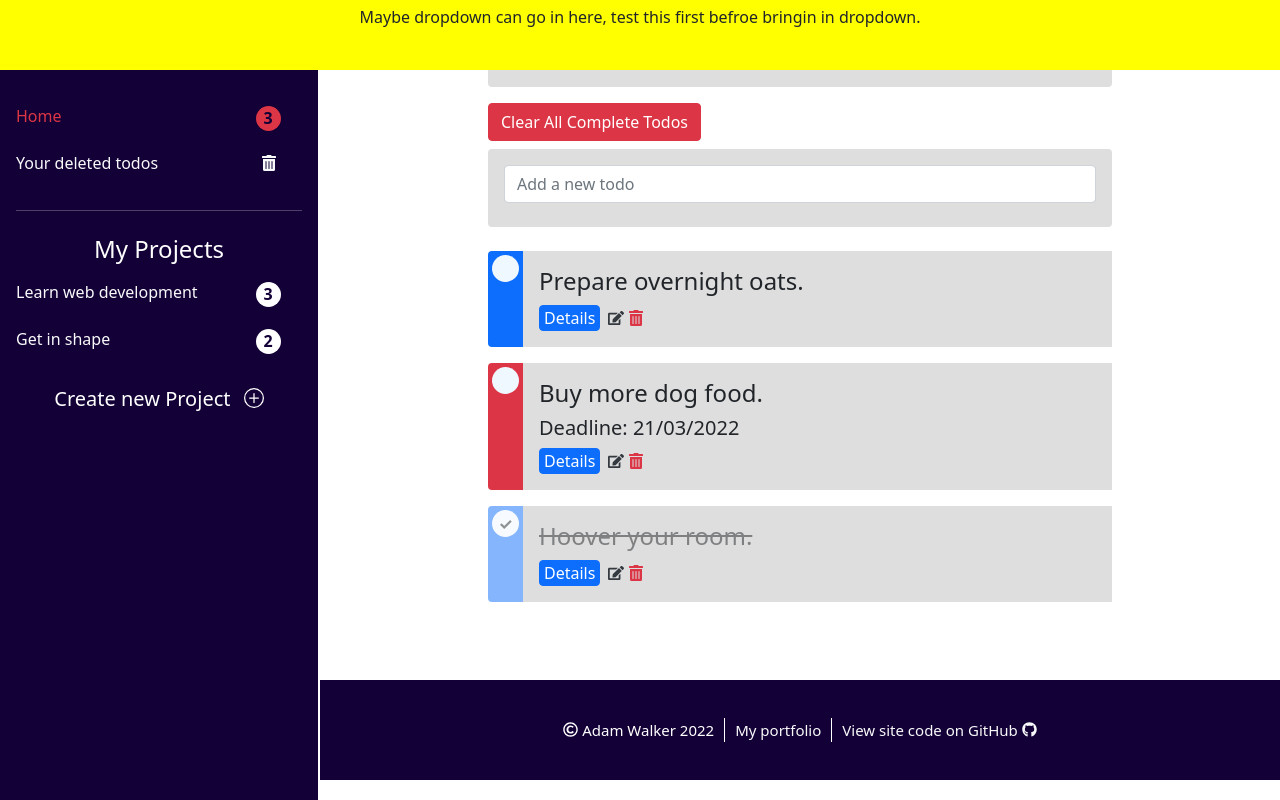
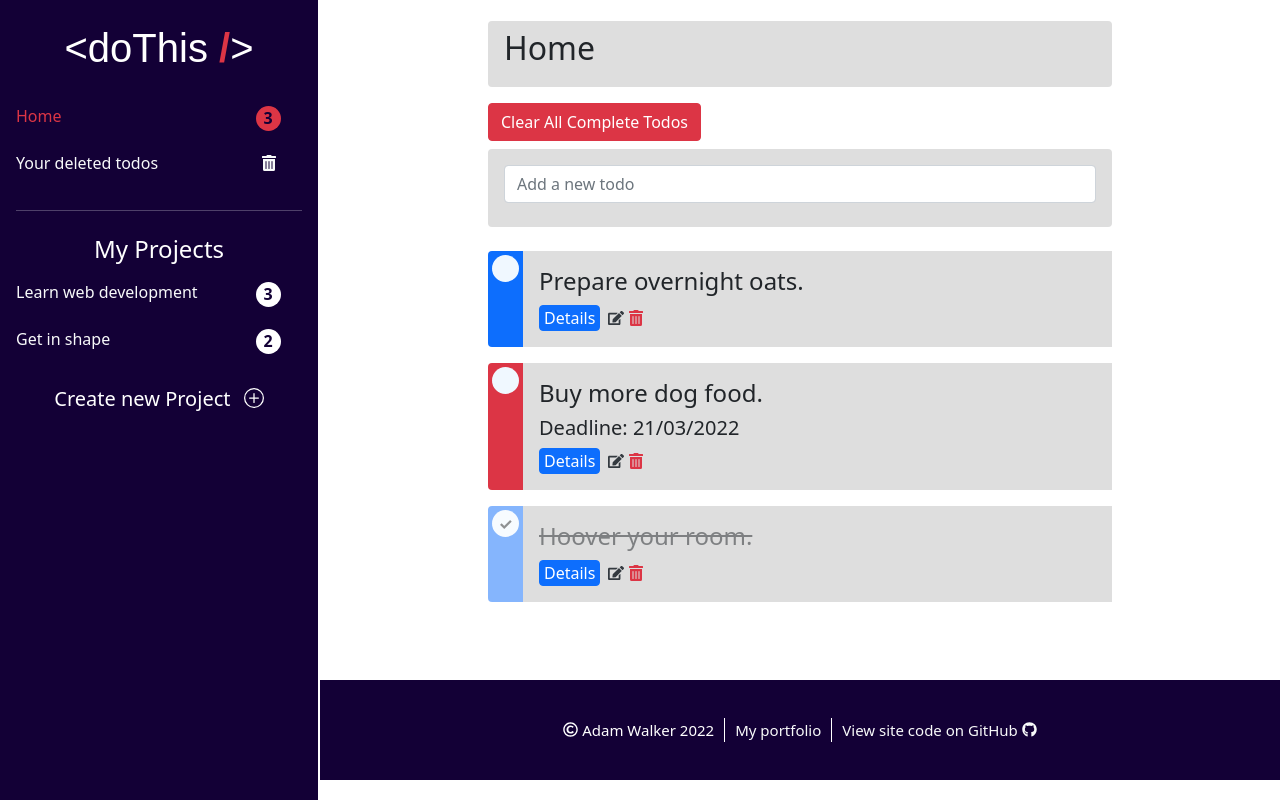
Before and after one commit to Nootuff/React-ToDo-App, a React (Create React App) app: page / in a window 1280 px wide. Built offline with nearby package versions, Linux system fonts and the light colour scheme; a web font is replaced by a local one.

Commit message:
Dropdown fix attempt 3.

```diff
--- a/src/components/Partials/Header.js
+++ b/src/components/Partials/Header.js
@@ -1,13 +1,19 @@
+import React, { useState } from "react";
 import Navbar from 'react-bootstrap/Navbar';
+import Collapse from "react-bootstrap/Collapse";
 import { FaBars } from "react-icons/fa";
 import { ImCross } from "react-icons/im";
+import Dropdown from "./Dropdown";
 import "../../styles/Partials/Header.css";
 import "../../styles/index.css";
 
-function Header({ setOpenNav, openNav, setProj }) {
+function Header({ /*openNav, setOpenNav,*/ proj, setProj, projects, handleFormShow }) {
+
+  const [openNav, setOpenNav] = useState(false);
+
   return (
-    <div className="fixed-top"> {/*This is the container, maybe header nav can be its own compoennt */}
-    <Navbar className="Header navbar d-block d-sm-none background-purple d-flex">
+    <div className="fixed-top d-block d-sm-none"> {/*This is the container, maybe header nav can be its own compoennt */}
+    <Navbar className="Header navbar  background-purple d-flex">
       <div>
         <h1 className="Header-logo logo-text p-2 cursor-pointer"
           onClick={() => { setProj("1") }}
@@ -27,8 +33,17 @@ function Header({ setOpenNav, openNav, setProj }) {
         </h4>
       </div>
     </Navbar>
-    <div style={{/*marginTop: "80px"*/ height: "70px", backgroundColor: "yellow", padding: "5px" }}>
-    <p >Maybe dropdown can go in here, test this first befroe bringin in dropdown.</p>
+    <div style={{/*marginTop: "80px"*/ }}>
+    <Collapse in={openNav}>
+          <div>
+            <Dropdown
+              projects={projects}
+              proj={proj}
+              setProj={setProj}
+              handleFormShow={handleFormShow}
+            />
+          </div>
+        </Collapse>
     </div>
     </div>
   )
--- a/src/components/TodoListBase.js
+++ b/src/components/TodoListBase.js
@@ -1,12 +1,12 @@
 import React, { useState } from "react";
-import Collapse from "react-bootstrap/Collapse";
+//import Collapse from "react-bootstrap/Collapse";
 import NewTodoForm from "./Forms/NewTodoForm";
 import NewProjectForm from "./Forms/NewProjectForm";
 import TodoList from "./ListComponents/TodoList";
 import Header from "./Partials/Header";
 import Footer from "./Partials/Footer";
 import Sidebar from "./Partials/Sidebar";
-import Dropdown from "./Partials/Dropdown";
+//import Dropdown from "./Partials/Dropdown";
 import ProjectControl from "./Partials/ProjectControl";
 import useInputState from "../hooks/useInputState";
 import useLocalStorage from "../hooks/useLocalStorage";
@@ -17,7 +17,7 @@ function TodoListBase() {
   const [todoValues, setTodoValues, projValues, setProjValues, handleTodoChange, handleProjChange] = useInputState();
   const [todos, submitProject, deleteProject, editProject, submitTodo, deleteTodo, editTodo, toggleComplete, deleteComplete, restore] = useLocalStorage();
   const [proj, setProj] = useView();
-  const [openNav, setOpenNav] = useState(false);
+//  const [openNav, setOpenNav] = useState(false);
   const [showProjForm, setShowProjForm] = useState(false);
 
   const handleFormClose = () => setShowProjForm(false);
@@ -28,9 +28,12 @@ function TodoListBase() {
   return (
     <div>
       <Header
-        openNav={openNav}
-        setOpenNav={setOpenNav}
+        //openNav={openNav}
+        //setOpenNav={setOpenNav}
+        proj={proj}
         setProj={setProj}
+        projects={todos.projects}
+        handleFormShow={handleFormShow}
       />
       <Sidebar
         projects={todos.projects}
@@ -38,7 +41,7 @@ function TodoListBase() {
         setProj={setProj}
         handleFormShow={handleFormShow}
       />
-      <div className="Base-drop-container d-block d-sm-none">
+     {/* <div className="Base-drop-container d-block d-sm-none">
         <Collapse in={openNav}>
           <div>
             <Dropdown
@@ -49,7 +52,7 @@ function TodoListBase() {
             />
           </div>
         </Collapse>
-      </div>
+  </div>*/}
       <div className="Base-wrapper">
         <NewProjectForm
           projValues={projValues}
```
